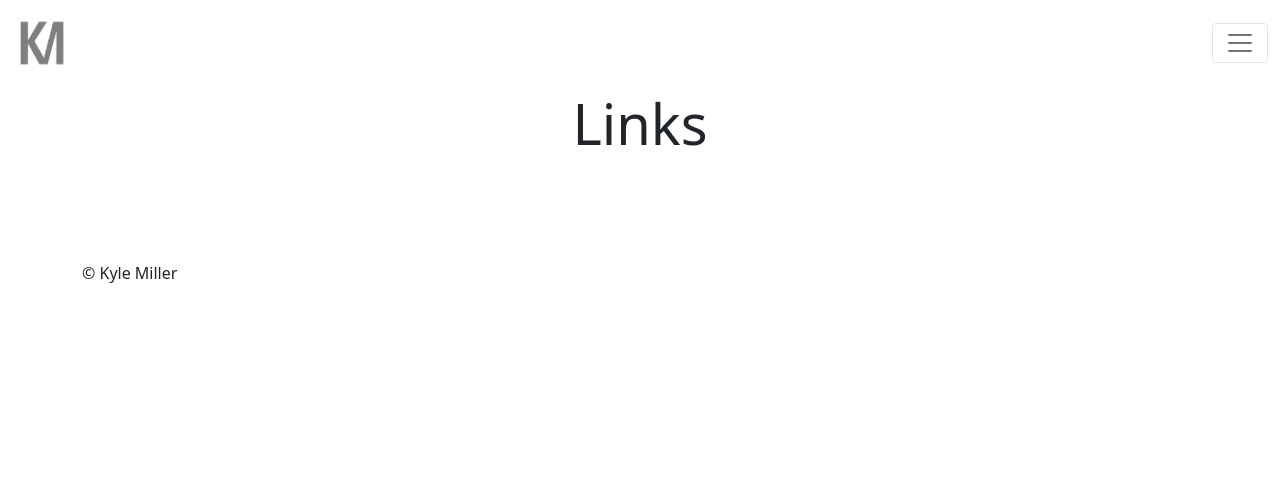
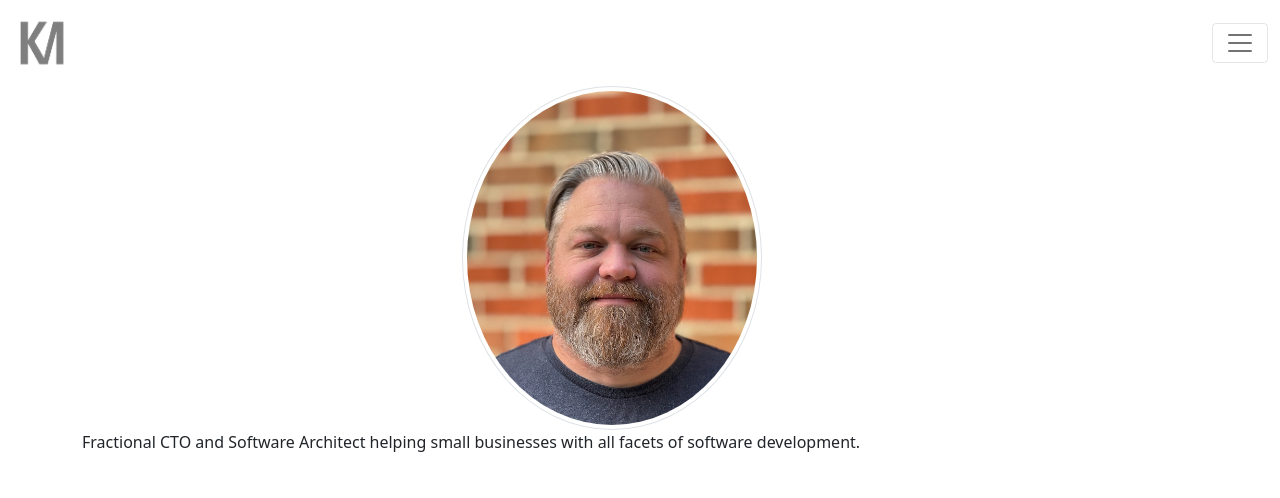
Before and after one commit to kamiller/kamiller.github.com, a Jekyll site: the page built from links.html, in a window 1280 px wide. Shown: the top 498 px of the page. Built offline with Jekyll 4.4.1, drawn with Linux system fonts in a browser that asks for light colours; nearby versions of some CDN libraries; comment, search, counter and statistics services are not loaded; some of the changed text lies outside the part shown; grey boxes are pictures that could not be loaded.

Commit message:
added placeholder card link

```diff
--- a/links.html
+++ b/links.html
@@ -3,22 +3,27 @@
 title: Links
 ---
 
-<div class="jumbotron jumbotron-fluid ">
+<div class="row justify-content-center">
+  <div class="col-8 col-md-4">
+    <img src="/images/2024-km-headshot.jpeg" class=" rounded-circle img-thumbnail" width="300px" >
+  </div>
 
-  <div class="container">
-    <div class="row">
-      <div class="col text-center mt-md-1 mt-3">
-        <h2 class="bold-header-4 display-4">Links</h2>
-      </div>
-
-    </div>
-  </div>
+  <p>Fractional CTO and Software Architect helping small businesses with all facets of software development.</p>
 </div>
 
 
 <div class="row justify-content-center mt-5">
 
-  <div class="col-8">
+  <div class="col-8 col-md-4">
+
+    <div class="card" >
+      <img src="https://backupparachute.com/images/bps-logo-green-small.png" class="card-img-top" alt="">
+      <div class="card-body">
+        <h5 class="card-title">Backup Parachute Software</h5>
+        <p class="card-text">My company that runs multiple Saas platforms</p>
+        <a href="https://backupparachute.com&utm_content=km" class="btn btn-primary stretched-link">Website</a>
+      </div>
+    </div>
 
   </div>
 
```
